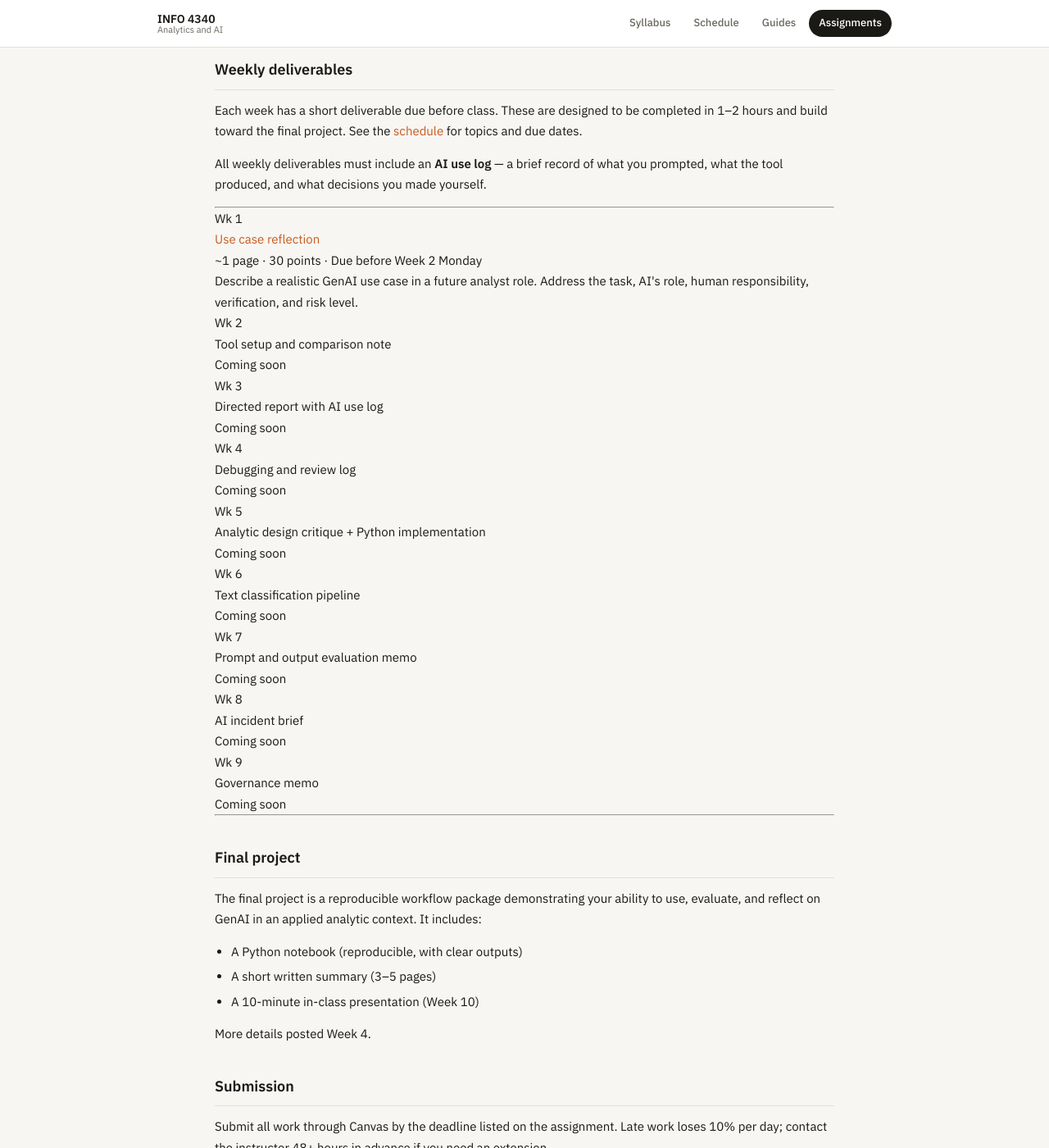
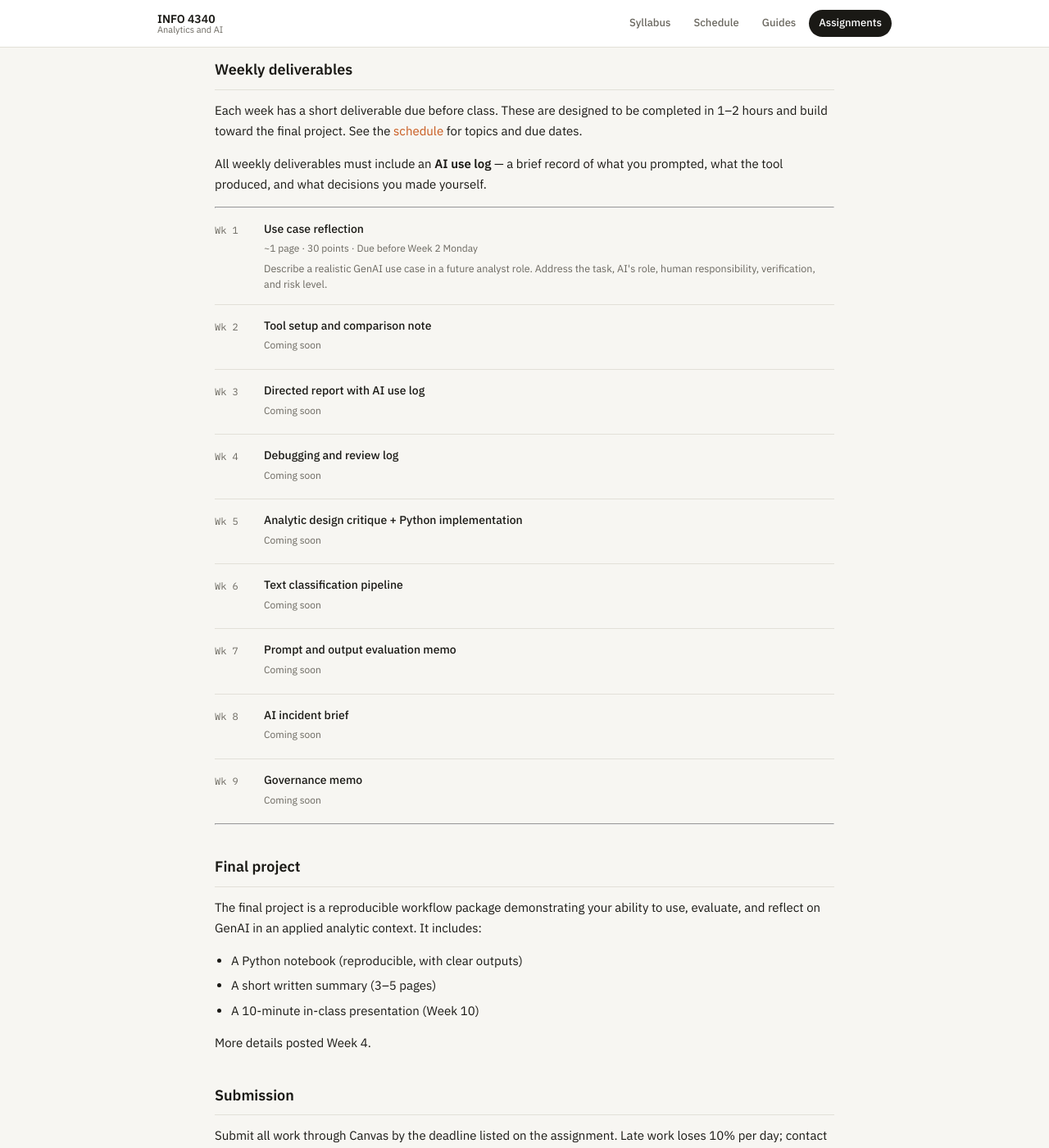
Before and after one commit to steflangehennig/info4340, a Jekyll site: the page built from assignments.md, in a window 1280 px wide and 1400 px high, scrolled down 258 px. Shown: the whole window at 82% size. Built offline with Jekyll 4.4.1, drawn with Linux system fonts in a browser that asks for light colours.

Commit message:
add css + week 1 content

```diff
--- a/assets/css/style.css
+++ b/assets/css/style.css
@@ -436,3 +436,138 @@ main.page-content {
   .page-wrap { padding: 32px 16px 60px; }
   .footer-inner { flex-direction: column; }
 }
+
+/* ── Session blocks (weekly detail pages) ── */
+.session-block {
+  display: flex;
+  gap: 16px;
+  padding: 18px 0;
+  border-bottom: 1px solid var(--border);
+}
+
+.session-block:last-of-type { border-bottom: none; }
+
+.session-label {
+  font-family: 'IBM Plex Mono', monospace;
+  font-size: 11px;
+  font-weight: 500;
+  text-transform: uppercase;
+  letter-spacing: .06em;
+  color: var(--muted);
+  width: 80px;
+  flex-shrink: 0;
+  padding-top: 4px;
+}
+
+.session-content { flex: 1; }
+
+.session-title {
+  font-size: 15px;
+  font-weight: 600;
+  color: var(--text);
+  margin-bottom: 6px;
+}
+
+.session-content p {
+  font-size: 13.5px;
+  color: var(--muted);
+  line-height: 1.65;
+  margin-bottom: 10px;
+}
+
+.session-topics {
+  display: flex;
+  flex-wrap: wrap;
+  gap: 5px;
+  margin-top: 8px;
+}
+
+.topic-tag {
+  font-size: 11px;
+  font-weight: 500;
+  padding: 3px 10px;
+  border-radius: 999px;
+  background: var(--blue-bg);
+  color: #1a4080;
+}
+
+/* ── Assignment preview card (weekly detail pages) ── */
+.assignment-preview {
+  background: var(--surface);
+  border: 1px solid var(--border);
+  border-radius: var(--radius);
+  padding: 18px 20px;
+  margin: 16px 0;
+}
+
+.assignment-preview-title {
+  font-size: 15px;
+  font-weight: 600;
+  color: var(--text);
+  margin-bottom: 4px;
+}
+
+.assignment-preview-meta {
+  font-size: 12px;
+  font-weight: 500;
+  color: var(--accent);
+  margin-bottom: 10px;
+}
+
+.assignment-preview p {
+  font-size: 13.5px;
+  color: var(--muted);
+  line-height: 1.6;
+  margin-bottom: 10px;
+}
+
+.assignment-link {
+  font-size: 13px;
+  font-weight: 500;
+}
+
+/* ── Assignment rows (assignments index page) ── */
+.assignment-row {
+  display: flex;
+  gap: 16px;
+  padding: 14px 0;
+  border-bottom: 1px solid var(--border);
+}
+
+.assignment-row:last-of-type { border-bottom: none; }
+
+.assignment-week {
+  font-family: 'IBM Plex Mono', monospace;
+  font-size: 12px;
+  color: var(--muted);
+  width: 44px;
+  flex-shrink: 0;
+  padding-top: 3px;
+}
+
+.assignment-content { flex: 1; }
+
+.assignment-title {
+  font-size: 14px;
+  font-weight: 500;
+  margin-bottom: 2px;
+}
+
+.assignment-title a { color: var(--text); }
+.assignment-title a:hover { color: var(--accent); }
+
+.assignment-meta {
+  font-size: 12px;
+  color: var(--muted);
+  margin-bottom: 4px;
+}
+
+.assignment-desc {
+  font-size: 12.5px;
+  color: var(--muted);
+  line-height: 1.55;
+}
+
+/* ── Week detail page: linked week title on schedule ── */
+.week-title a { color: var(--text); }
+.week-title a:hover { color: var(--accent); }
```
Also changed, not shown: assignments/week-1-reflection.html (added, +57 -0 lines), schedule/week-1.html (added, +92 -0 lines).
